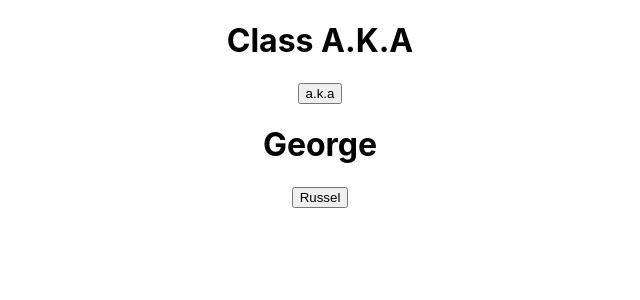
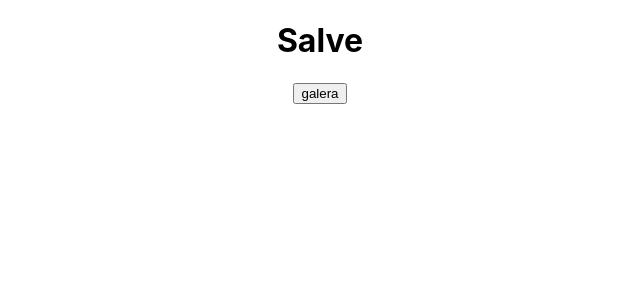
Before and after one commit to thaless4nt0s/aprendendo-react, a React (Create React App) app in the folder my-app/: page / in a window 1280 px wide. Shown: the top 300 px of the page, without its empty margins (320-960 px from the left). Built offline with nearby package versions, Linux system fonts and the light colour scheme.

Commit message:
Criando o arquivo components/Ola.js

```diff
--- a/my-app/src/App.js
+++ b/my-app/src/App.js
@@ -5,13 +5,17 @@ import Hello from "./components/Hello"
 import Senna from './components/Senna'
 import Message from './components/Message'
 import Latifi from './components/Latifi'
+import Fruits from './components/Fruits'
+import Ola from './components/Ola'
+
 import './App.css';
 
 function App() {
   return (
     <div className="App">
-      <Welcome name="Bruce " heroName="Batman" />
-      <Latifi></Latifi>
+      <Ola/>
+      {/*<Welcome name="Bruce " heroName="Batman" />
+      <Latifi></Latifi>*/}
       {/*<Message/>*/}
       {/*<Greet name="Bruce " heroName="Batman">
         <p>This is children props</p>
--- /dev/null
+++ b/my-app/src/components/Fruits.js
@@ -0,0 +1,24 @@
+import React, { Component, Fragment } from "react"
+
+class Fruits extends Component{
+    constructor(){
+        super()
+        this.state={
+            frutas: ['Maça','Laranja','Abacaxi','Acerola','Manga','Ameixa']
+        }
+    }
+
+    imprimir(item){
+        document.write(item+"<br>")
+    }
+
+    render(){
+        return(
+            <Fragment>
+                {this.state.frutas.forEach(this.imprimir)}
+            </Fragment>
+        )
+    }
+}
+
+export default Fruits
--- /dev/null
+++ b/my-app/src/components/Ola.js
@@ -0,0 +1,27 @@
+import React, { Component } from 'react'
+
+class Ola extends Component{
+    constructor(){
+        super()
+        this.state = {
+            msg: "Salve"
+        }
+    }
+
+    changeMessage(){
+        this.setState({
+            msg: "Galera"
+        })
+    }
+
+    render(){
+        return(
+            <div>
+                <h1>{this.state.msg}</h1>
+                <button onClick={() => this.changeMessage()}>galera</button>
+            </div>
+        )
+    }
+}
+
+export default Ola
```
